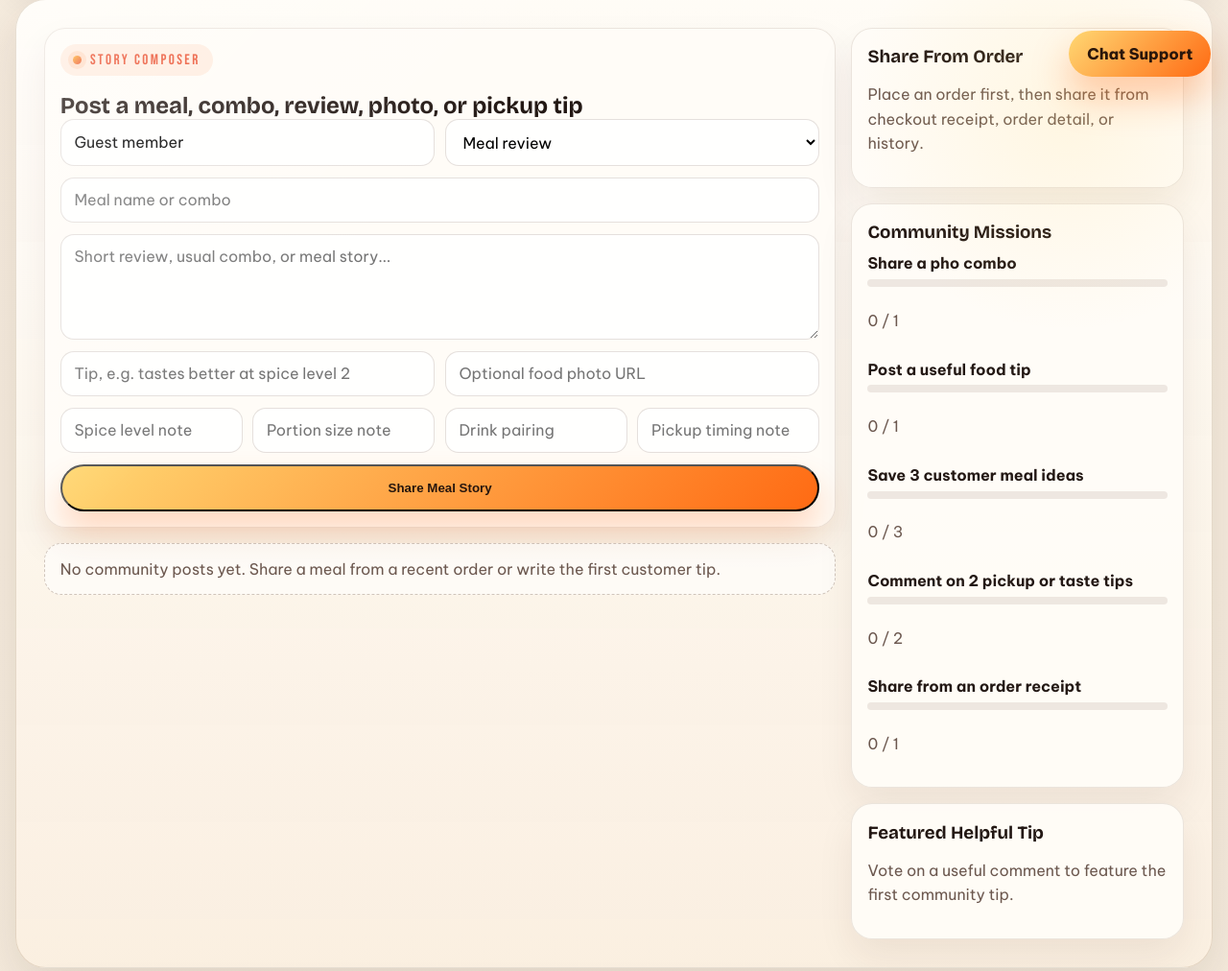
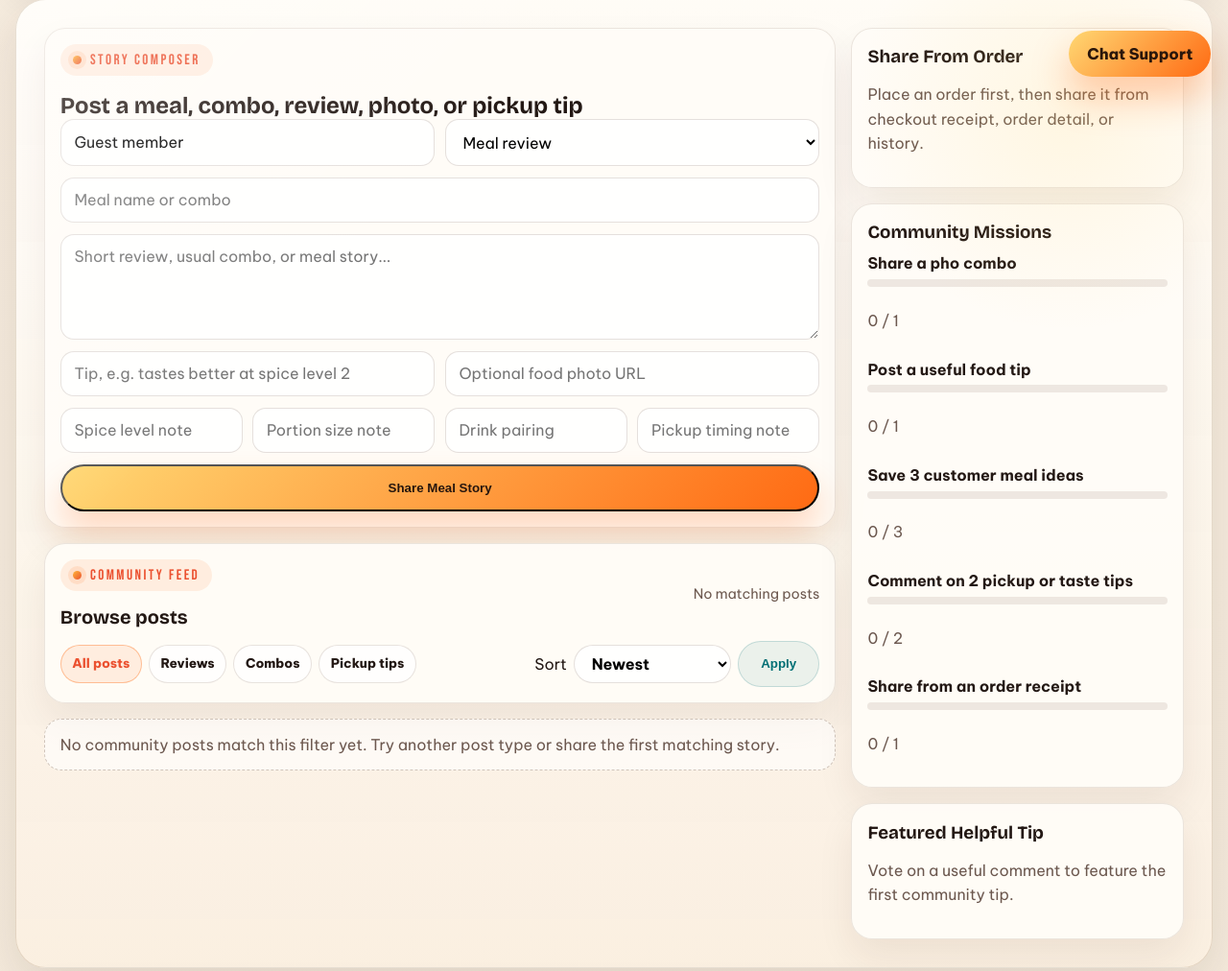
Before and after one commit to jov30/agile-proj, a Flask app: page /community in a window 1280 px wide. Shown: the part 702-1714 px from the top of the page at 96% size. Run offline with Flask 3, Linux system fonts and the light colour scheme.

Commit message:
Add community feed filtering and pagination

```diff
--- a/routes/user.py
+++ b/routes/user.py
@@ -8,6 +8,7 @@ from pathlib import Path
 
 import requests
 from flask import Blueprint, Response, current_app, jsonify, redirect, render_template, request, session, url_for
+from sqlalchemy import func
 
 from menu_catalog import format_aud, load_enriched_menu
 from models import CommunityComment, CommunityCommentVote, CommunityPost, CommunityReaction, CommunitySave, Order, User, db
@@ -25,6 +26,18 @@ _ROOT_DIR = Path(__file__).resolve().parent.parent
 _REACTION_TYPES = ("love", "want_to_try", "saved_for_later")
 _COMMENT_FOCUS = ("taste", "portion_size", "spice_level", "drink_pairing", "pickup_timing")
 _POST_TYPES = ("meal_review", "usual_combo", "pickup_tip")
+_POST_TYPE_FILTERS = (
+    ("all", "All posts"),
+    ("meal_review", "Reviews"),
+    ("usual_combo", "Combos"),
+    ("pickup_tip", "Pickup tips"),
+)
+_COMMUNITY_SORTS = (
+    ("newest", "Newest"),
+    ("most_liked", "Most liked"),
+    ("most_saved", "Most saved"),
+)
+_COMMUNITY_PAGE_SIZE = 6
 _COMMENT_VOTE_TYPES = ("helpful", "tried_this", "good_tip")
 
 _MEMBERSHIP_TIERS = (
@@ -489,6 +502,100 @@ def _all_community_posts() -> list[CommunityPost]:
     )
 
 
+def _community_page_number() -> int:
+    try:
+        return max(1, int(request.args.get("page", "1")))
+    except (TypeError, ValueError):
+        return 1
+
+
+def _community_feed_query(post_type: str, sort_key: str):
+    query = CommunityPost.query
+    if post_type in _POST_TYPES:
+        query = query.filter(CommunityPost.post_type == post_type)
+
+    if sort_key == "most_liked":
+        reaction_counts = (
+            db.session.query(
+                CommunityReaction.post_id.label("post_id"),
+                func.count(CommunityReaction.id).label("reaction_count"),
+            )
+            .group_by(CommunityReaction.post_id)
+            .subquery()
+        )
+        return (
+            query.outerjoin(reaction_counts, CommunityPost.id == reaction_counts.c.post_id)
+            .order_by(
+                func.coalesce(reaction_counts.c.reaction_count, 0).desc(),
+                CommunityPost.created_at.desc(),
+                CommunityPost.id.desc(),
+            )
+        )
+
+    if sort_key == "most_saved":
+        save_counts = (
+            db.session.query(
+                CommunitySave.post_id.label("post_id"),
+                func.count(CommunitySave.id).label("save_count"),
+            )
+            .group_by(CommunitySave.post_id)
+            .subquery()
+        )
+        return (
+            query.outerjoin(save_counts, CommunityPost.id == save_counts.c.post_id)
+            .order_by(
+                func.coalesce(save_counts.c.save_count, 0).desc(),
+                CommunityPost.created_at.desc(),
+                CommunityPost.id.desc(),
+            )
+        )
+
+    return query.order_by(CommunityPost.created_at.desc(), CommunityPost.id.desc())
+
+
+def _community_feed_context(menu_lookup: dict[str, dict], identity_key: str) -> dict:
+    post_type = request.args.get("type", "all")
+    if post_type != "all" and post_type not in _POST_TYPES:
+        post_type = "all"
+
+    sort_key = request.args.get("sort", "newest")
+    if sort_key not in {key for key, _label in _COMMUNITY_SORTS}:
+        sort_key = "newest"
+
+    query = _community_feed_query(post_type, sort_key)
+    total_posts = query.count()
+    total_pages = max(1, (total_posts + _COMMUNITY_PAGE_SIZE - 1) // _COMMUNITY_PAGE_SIZE)
+    page = min(_community_page_number(), total_pages)
+    raw_posts = (
+        query.offset((page - 1) * _COMMUNITY_PAGE_SIZE)
+        .limit(_COMMUNITY_PAGE_SIZE)
+        .all()
+    )
+    visible_from = ((page - 1) * _COMMUNITY_PAGE_SIZE + 1) if total_posts else 0
+    visible_to = min(page * _COMMUNITY_PAGE_SIZE, total_posts)
+    return {
+        "posts": [_serialize_community_post(post, menu_lookup, identity_key) for post in raw_posts],
+        "community_filters": {
+            "type": post_type,
+            "sort": sort_key,
+        },
+        "community_filter_options": _POST_TYPE_FILTERS,
+        "community_sort_options": _COMMUNITY_SORTS,
+        "community_pagination": {
+            "page": page,
+            "page_size": _COMMUNITY_PAGE_SIZE,
+            "total_posts": total_posts,
+            "total_pages": total_pages,
+            "has_previous": page > 1,
+            "has_next": page < total_pages,
+            "previous_page": max(1, page - 1),
+            "next_page": min(total_pages, page + 1),
+            "visible_from": visible_from,
+            "visible_to": visible_to,
+        },
+    }
+
+
 def _saved_meals_context() -> dict:
     identity_key, _name, _email = _community_identity()
     menu_lookup = _menu_item_lookup()
@@ -549,21 +656,22 @@ def _community_context() -> dict:
     identity_key, member_name, _email = _community_identity()
     menu_lookup = _menu_item_lookup()
     raw_posts = _all_community_posts()
-    posts = [_serialize_community_post(post, menu_lookup, identity_key) for post in raw_posts]
+    feed_context = _community_feed_context(menu_lookup, identity_key)
+    board_posts = [_serialize_community_post(post, menu_lookup, identity_key) for post in raw_posts]
     orders = _active_customer_orders()
     shared_order = _share_order_context(request.args.get("order"), menu_lookup)
     remix_post = _remix_context(request.args.get("remix"))
     today = raw_posts[0].created_at.date() if raw_posts else None
-    today_posts = [post for post in posts if today and post["created_label"] == today.strftime("%d %b %Y")][:4]
-    most_liked = sorted(posts, key=lambda post: (post["like_count"], post["comment_count"]), reverse=True)[:4]
+    today_posts = [post for post in board_posts if today and post["created_label"] == today.strftime("%d %b %Y")][:4]
+    most_liked = sorted(board_posts, key=lambda post: (post["like_count"], post["comment_count"]), reverse=True)[:4]
     quick_lunch = [
-        post for post in posts
+        post for post in board_posts
         if any(keyword in f"{post['meal']} {post['caption']}".lower() for keyword in ("banh mi", "rice", "roll", "quick", "lunch"))
     ][:4]
-    pickup_combos = [post for post in posts if post["order_number"] or "combo" in post["caption"].lower()][:4]
+    pickup_combos = [post for post in board_posts if post["order_number"] or "combo" in post["caption"].lower()][:4]
     return {
         "member_name": member_name,
-        "posts": posts,
+        **feed_context,
         "shared_order": shared_order,
         "remix_post": remix_post,
         "recent_orders": [
--- a/templates/user/community.html
+++ b/templates/user/community.html
@@ -134,6 +134,74 @@
     gap: 0.5rem;
     margin-top: 0.8rem;
   }
+  .community-feed-controls {
+    display: grid;
+    gap: 0.85rem;
+    padding: 1rem;
+    border: 1px solid rgba(112, 85, 66, 0.14);
+    border-radius: 22px;
+    background: rgba(255, 252, 247, 0.96);
+    box-shadow: 0 18px 38px rgba(53, 30, 20, 0.07);
+  }
+  .community-feed-controls__header,
+  .community-filter-row,
+  .community-pagination {
+    display: flex;
+    flex-wrap: wrap;
+    gap: 0.65rem;
+    align-items: center;
+    justify-content: space-between;
+  }
+  .community-feed-controls__header h2 {
+    margin: 0;
+    font-family: "Bricolage Grotesque", "Be Vietnam Pro", sans-serif;
+    font-size: 1.25rem;
+  }
+  .community-feed-count {
+    color: var(--text-muted);
+    font-size: 0.9rem;
+  }
+  .community-filter-tabs {
+    display: flex;
+    flex-wrap: wrap;
+    gap: 0.45rem;
+  }
+  .community-filter-tab {
+    display: inline-flex;
+    align-items: center;
+    min-height: 40px;
+    padding: 0.48rem 0.72rem;
+    border-radius: 999px;
+    border: 1px solid rgba(112, 85, 66, 0.16);
+    background: rgba(255, 255, 255, 0.74);
+    color: var(--text-main);
+    text-decoration: none;
+    font-weight: 800;
+    font-size: 0.84rem;
+  }
+  .community-filter-tab.is-active {
+    color: var(--brand-red);
+    border-color: rgba(255, 106, 19, 0.36);
+    background: rgba(255, 106, 19, 0.1);
+  }
+  .community-sort-form {
+    display: inline-flex;
+    gap: 0.45rem;
+    align-items: center;
+  }
+  .community-sort-form select {
+    min-height: 40px;
+    border: 1px solid rgba(112, 85, 66, 0.18);
+    border-radius: 999px;
+    padding: 0 2.2rem 0 0.85rem;
+    font: inherit;
+    font-weight: 700;
+    background: rgba(255, 255, 255, 0.88);
+  }
+  .community-pagination {
+    justify-content: center;
+    margin-top: 0.2rem;
+  }
   .community-comments { display: grid; gap: 0.45rem; margin-top: 0.8rem; }
   .community-comment {
     border-left: 3px solid rgba(0, 111, 116, 0.28);
@@ -190,6 +258,32 @@
   @media (max-width: 720px) {
     .community-post,
     .community-comment-form { grid-template-columns: 1fr; }
+
+    .community-feed-controls {
+      border-radius: 18px;
+      padding: 0.85rem;
+    }
+
+    .community-feed-controls__header,
+    .community-filter-row,
+    .community-sort-form {
+      align-items: stretch;
+      flex-direction: column;
+    }
+
+    .community-filter-tabs {
+      display: grid;
+      grid-template-columns: 1fr 1fr;
+      gap: 0.45rem;
+    }
+
+    .community-filter-tab,
+    .community-sort-form select,
+    .community-sort-form button,
+    .community-pagination .button {
+      width: 100%;
+      justify-content: center;
+    }
   }
 </style>
 {% endblock %}
@@ -272,6 +366,42 @@
           </form>
         </article>
 
+        <section class="community-feed-controls" aria-label="Community feed controls">
+          <div class="community-feed-controls__header">
+            <div>
+              <p class="eyebrow">Community feed</p>
+              <h2>Browse posts</h2>
+            </div>
+            <span class="community-feed-count">
+              {% if community_pagination.total_posts %}
+                Showing {{ community_pagination.visible_from }}-{{ community_pagination.visible_to }} of {{ community_pagination.total_posts }}
+              {% else %}
+                No matching posts
+              {% endif %}
+            </span>
+          </div>
+          <div class="community-filter-row">
+            <nav class="community-filter-tabs" aria-label="Post type filters">
+              {% for filter_value, filter_label in community_filter_options %}
+                <a
+                  class="community-filter-tab {% if community_filters.type == filter_value %}is-active{% endif %}"
+                  href="{{ url_for('user.shared_meals', type=filter_value, sort=community_filters.sort) }}"
+                >{{ filter_label }}</a>
+              {% endfor %}
+            </nav>
+            <form class="community-sort-form" method="get" action="{{ url_for('user.shared_meals') }}">
+              <input type="hidden" name="type" value="{{ community_filters.type }}">
+              <label for="community-sort">Sort</label>
+              <select id="community-sort" name="sort">
+                {% for sort_value, sort_label in community_sort_options %}
+                  <option value="{{ sort_value }}" {% if community_filters.sort == sort_value %}selected{% endif %}>{{ sort_label }}</option>
+                {% endfor %}
+              </select>
+              <button class="button button--secondary" type="submit">Apply</button>
+            </form>
+          </div>
+        </section>
+
         {% if posts %}
           {% for post in posts %}
             <article class="community-post" id="post-{{ post.id }}">
@@ -344,8 +474,19 @@
           {% endfor %}
         {% else %}
           <div class="community-empty">
-            No community posts yet. Share a meal from a recent order or write the first customer tip.
+            No community posts match this filter yet. Try another post type or share the first matching story.
           </div>
+        {% endif %}
+        {% if community_pagination.total_pages > 1 %}
+          <nav class="community-pagination" aria-label="Community feed pages">
+            {% if community_pagination.has_previous %}
+              <a class="button button--secondary" href="{{ url_for('user.shared_meals', type=community_filters.type, sort=community_filters.sort, page=community_pagination.previous_page) }}">Previous</a>
+            {% endif %}
+            <span class="community-feed-count">Page {{ community_pagination.page }} of {{ community_pagination.total_pages }}</span>
+            {% if community_pagination.has_next %}
+              <a class="button button--primary" href="{{ url_for('user.shared_meals', type=community_filters.type, sort=community_filters.sort, page=community_pagination.next_page) }}">Load more</a>
+            {% endif %}
+          </nav>
         {% endif %}
       </div>
 
```
Also changed, not shown: tests/test_user.py (+64 -2 lines).
